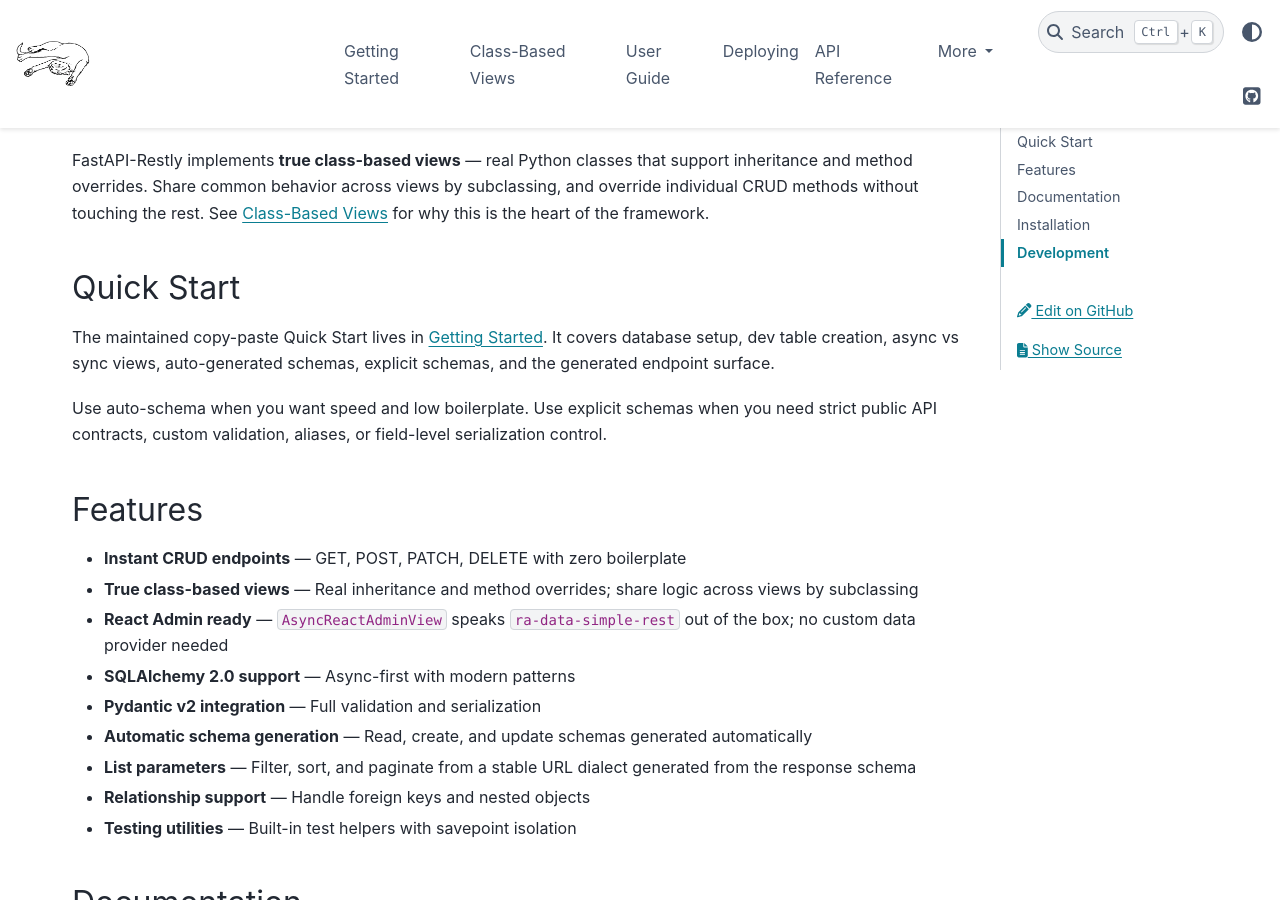
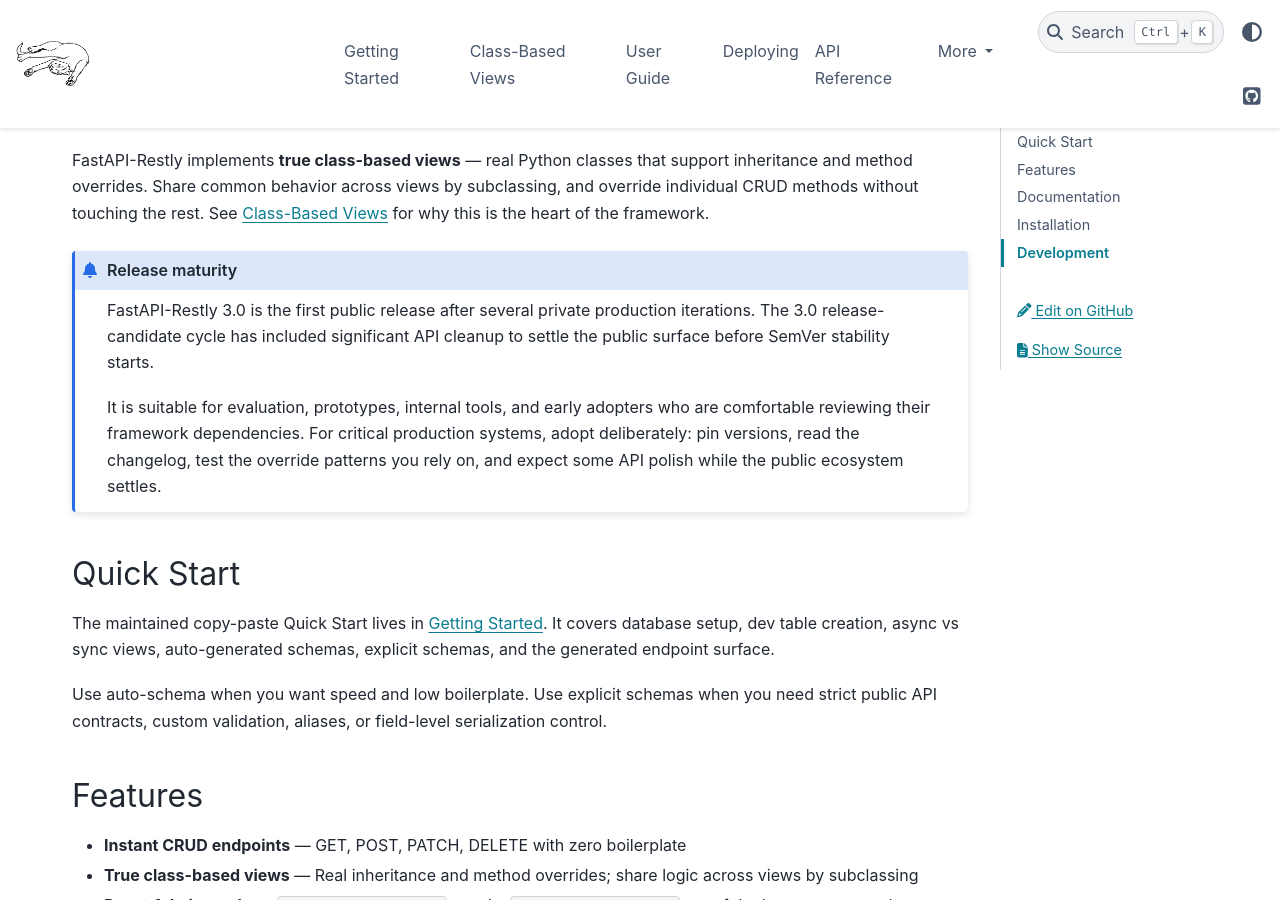
Before and after one commit to rjprins/fastapi-restly, a Sphinx documentation site: the page built from docs/index.md, in a window 1280 px wide and 900 px high, scrolled down 406 px. Built offline with Sphinx 7.4.7 and the PyData theme 0.15.4, drawn with Linux system fonts in a browser that asks for light colours.

Commit message:
Add release maturity note

```diff
--- a/docs/index.md
+++ b/docs/index.md
@@ -13,6 +13,19 @@
 FastAPI-Restly (`fr`) is a framework that supplements FastAPI with instant CRUD endpoints, built on SQLAlchemy 2.0 and Pydantic v2.
 
 FastAPI-Restly implements **true class-based views** — real Python classes that support inheritance and method overrides. Share common behavior across views by subclassing, and override individual CRUD methods without touching the rest. See [Class-Based Views](class_based_views.md) for why this is the heart of the framework.
+
+:::{admonition} Release maturity
+FastAPI-Restly 3.0 is the first public release after several private
+production iterations. The 3.0 release-candidate cycle has included
+significant API cleanup to settle the public surface before SemVer stability
+starts.
+
+It is suitable for evaluation, prototypes, internal tools, and early adopters
+who are comfortable reviewing their framework dependencies. For critical
+production systems, adopt deliberately: pin versions, read the changelog, test
+the override patterns you rely on, and expect some API polish while the public
+ecosystem settles.
+:::
 
 ## Quick Start
 
```
Also changed, not shown: README.md (+9 -0 lines).
